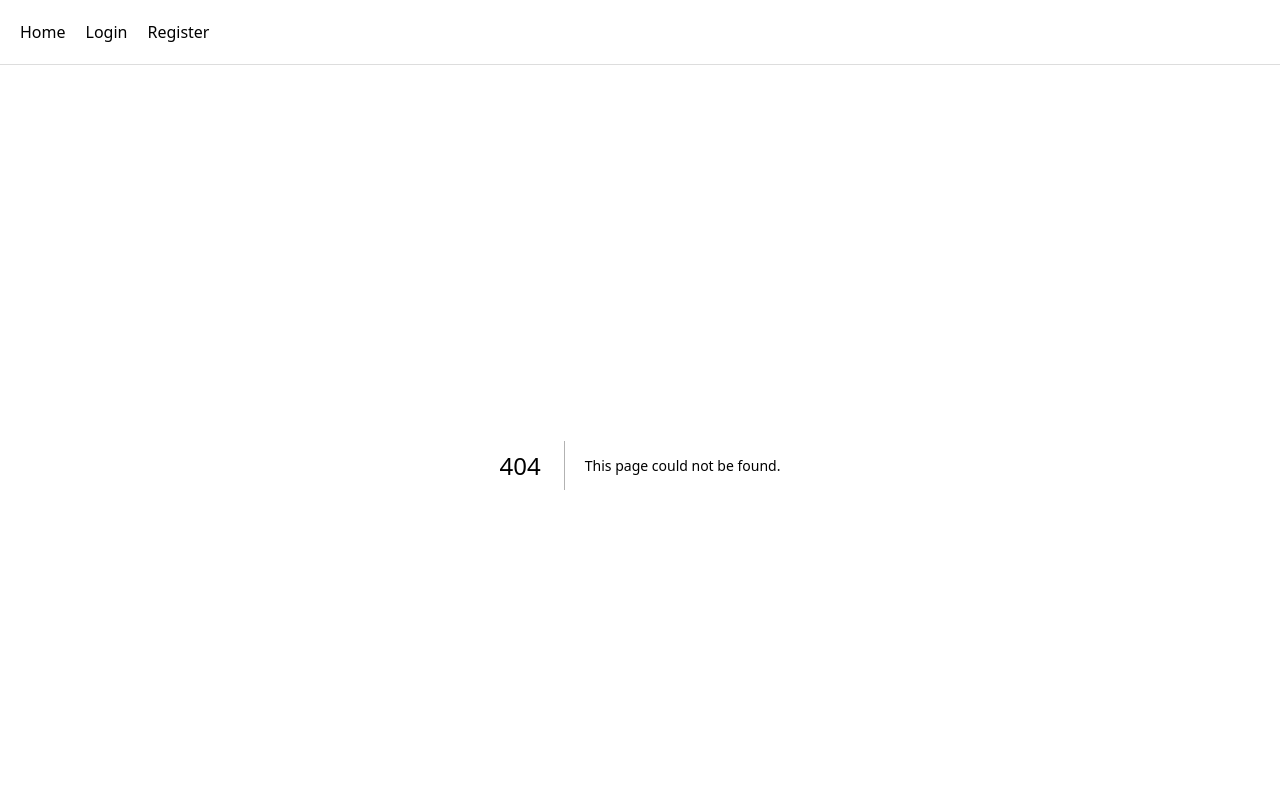
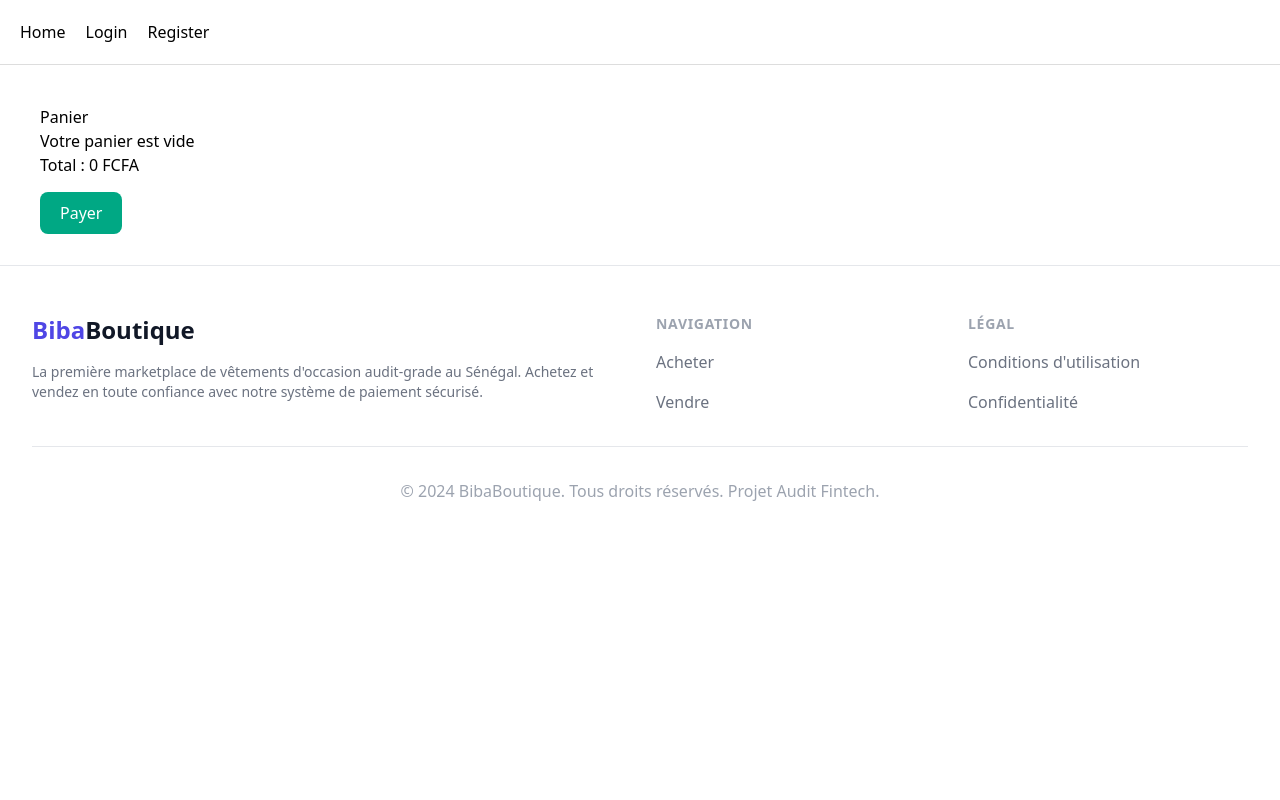
Before and after one commit to psakho922/vinted-web, a Next.js app: page /panier in a window 1280 px wide. Before the commit this address had no page. Shown: the top 800 px of the page. Built offline with nearby package versions, Linux system fonts and the light colour scheme.

Commit message:
Create page.tsx

```diff
--- /dev/null
+++ b/src/app/panier/page.tsx
@@ -0,0 +1,60 @@
+"use client";
+
+import { useEffect, useState } from "react";
+import Link from "next/link";
+
+export default function PanierPage() {
+
+  const [cart, setCart] = useState<any[]>([]);
+
+  useEffect(() => {
+
+    const stored = JSON.parse(localStorage.getItem("cart") || "[]");
+
+    setCart(stored);
+
+  }, []);
+
+  const total = cart.reduce((sum, p) => sum + Number(p.price), 0);
+
+  return (
+
+    <div style={{ padding: 40 }}>
+
+      <h1>Panier</h1>
+
+      {cart.length === 0 && <p>Votre panier est vide</p>}
+
+      {cart.map((p, i) => (
+
+        <div key={i} style={{ marginBottom: 20 }}>
+
+          <h3>{p.title}</h3>
+
+          <p>{p.price} FCFA</p>
+
+        </div>
+
+      ))}
+
+      <h2>Total : {total} FCFA</h2>
+
+      <br />
+
+      <Link
+        href="/acheter"
+        style={{
+          background: "#00a884",
+          color: "white",
+          padding: "10px 20px",
+          borderRadius: 8
+        }}
+      >
+        Payer
+      </Link>
+
+    </div>
+
+  );
+
+}
```
